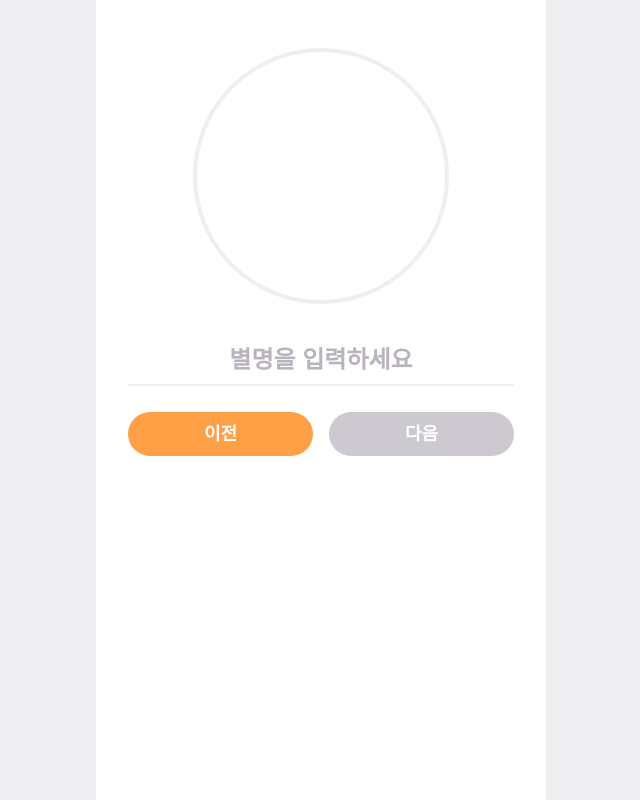
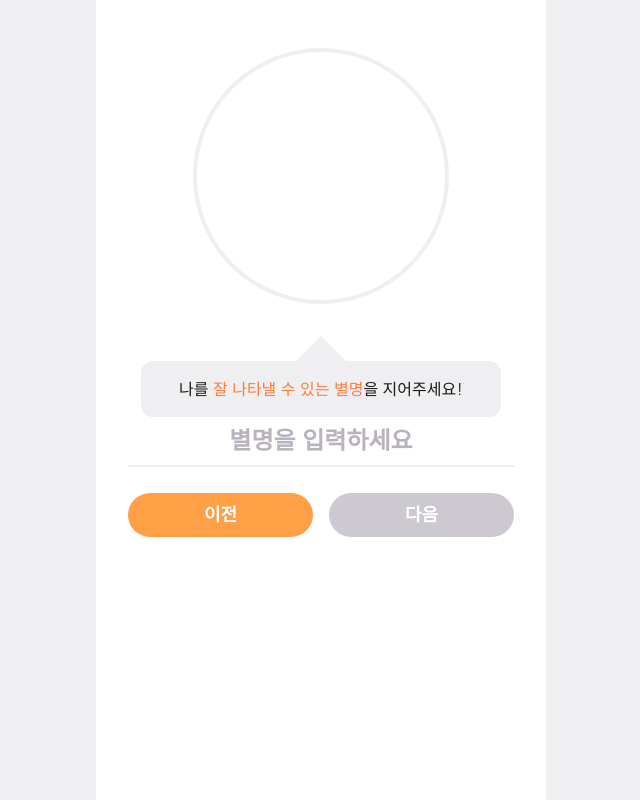
Before and after one commit to eungchaeungcha/juang_client, a Next.js app: page /onboarding/nickname in a window 1280 px wide. Shown: the whole page, without its empty margins (319-959 px from the left). Built offline with nearby package versions, Linux system fonts and the light colour scheme.

Commit message:
feat: 닉네임 페이지에 설명 UI 추가

```diff
--- a/src/app/onboarding/nickname/page.tsx
+++ b/src/app/onboarding/nickname/page.tsx
@@ -8,6 +8,7 @@ import LinkButton from "@/components/LinkButton";
 import { CHARACTER_COLORS } from "@/constants/character";
 import CharacterPreview from "../components/CharacterPreview";
 import { getTemperalOnboardingData } from "../stepConfig";
+import Triangle from "@/components/Triangle";
 
 const CHARACTER_RESULT = {
   character: getTemperalOnboardingData().character ?? "character1",
@@ -27,7 +28,20 @@ export default function Page() {
 
   return (
     <>
-      <CharacterPreview {...CHARACTER_RESULT} />
+      <div className="flex-col-center">
+        <CharacterPreview {...CHARACTER_RESULT} />
+        <Triangle
+          className="border-gray-light"
+          dir="up"
+          width={25}
+          height={25}
+        />
+        <div className="text-center w-4/5 rounded-xl bg-gray-light p-4 break-keep">
+          나를
+          <span className="text-orange-secondray"> 잘 나타낼 수 있는 별명</span>
+          을 지어주세요!
+        </div>
+      </div>
       <NicknameInput
         {...register("nickname", {
           required: true,
--- /dev/null
+++ b/src/components/Triangle.tsx
@@ -0,0 +1,57 @@
+import clsx from "clsx";
+import { CSSProperties } from "react";
+import { twMerge } from "tailwind-merge";
+
+type Direction = "up" | "left" | "down" | "right";
+
+interface TriangleProps {
+  className?: string;
+  dir: Direction;
+  width: number;
+  height: number;
+}
+
+export default function Triangle({
+  className,
+  dir,
+  width,
+  height,
+}: TriangleProps) {
+  const triangleStyles: Record<Direction, CSSProperties> = {
+    up: {
+      borderLeftWidth: width,
+      borderRightWidth: width,
+      borderBottomWidth: height,
+    },
+    down: {
+      borderLeftWidth: width,
+      borderRightWidth: width,
+      borderTopWidth: height,
+    },
+    left: {
+      borderTopWidth: width,
+      borderBottomWidth: width,
+      borderRightWidth: height,
+    },
+    right: {
+      borderTopWidth: width,
+      borderBottomWidth: width,
+      borderLeftWidth: height,
+    },
+  };
+
+  return (
+    <div
+      style={triangleStyles[dir]}
+      className={twMerge(
+        className,
+        clsx({
+          "border-l-transparent border-r-transparent":
+            dir === "up" || dir === "down",
+          "border-t-transparent border-b-transparent":
+            dir === "left" || dir === "right",
+        })
+      )}
+    />
+  );
+}
```
